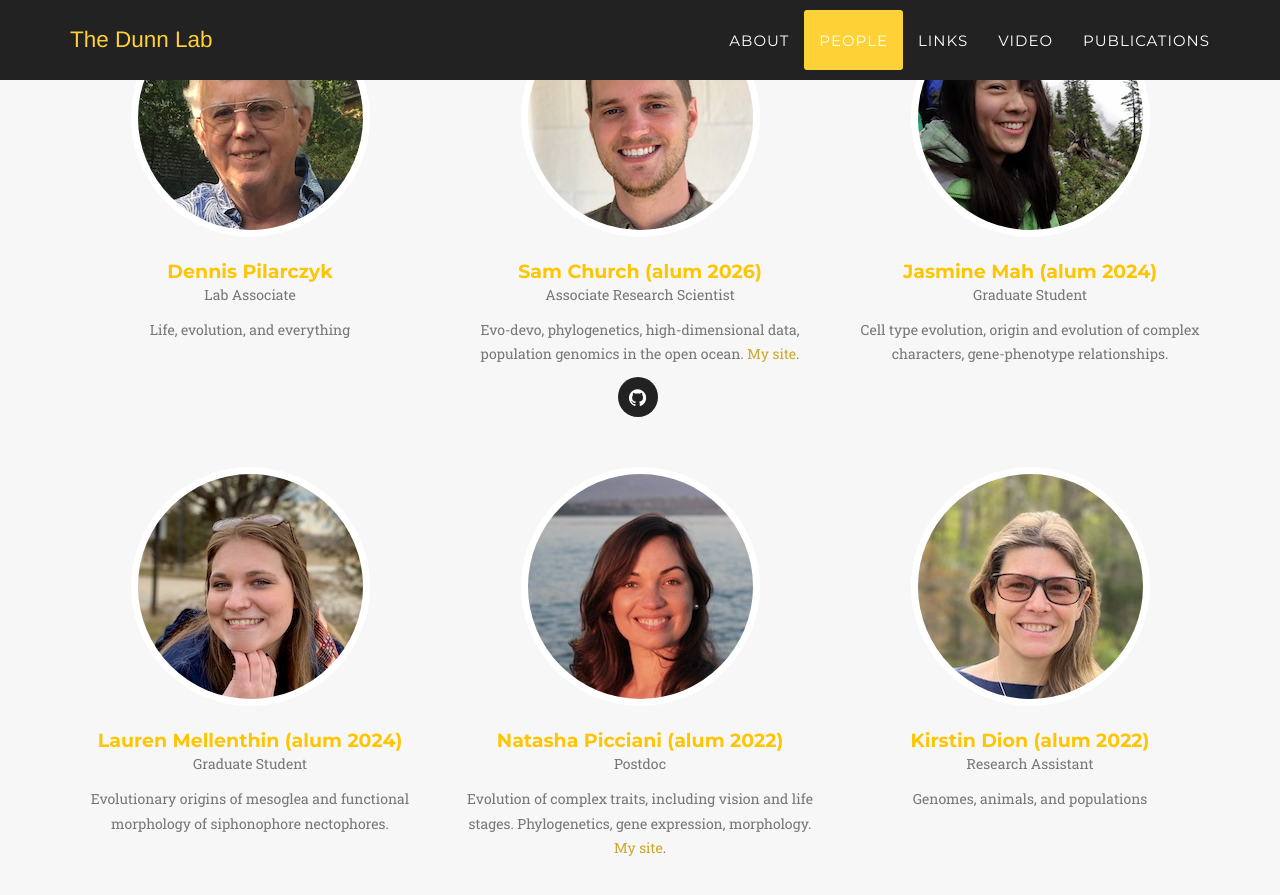
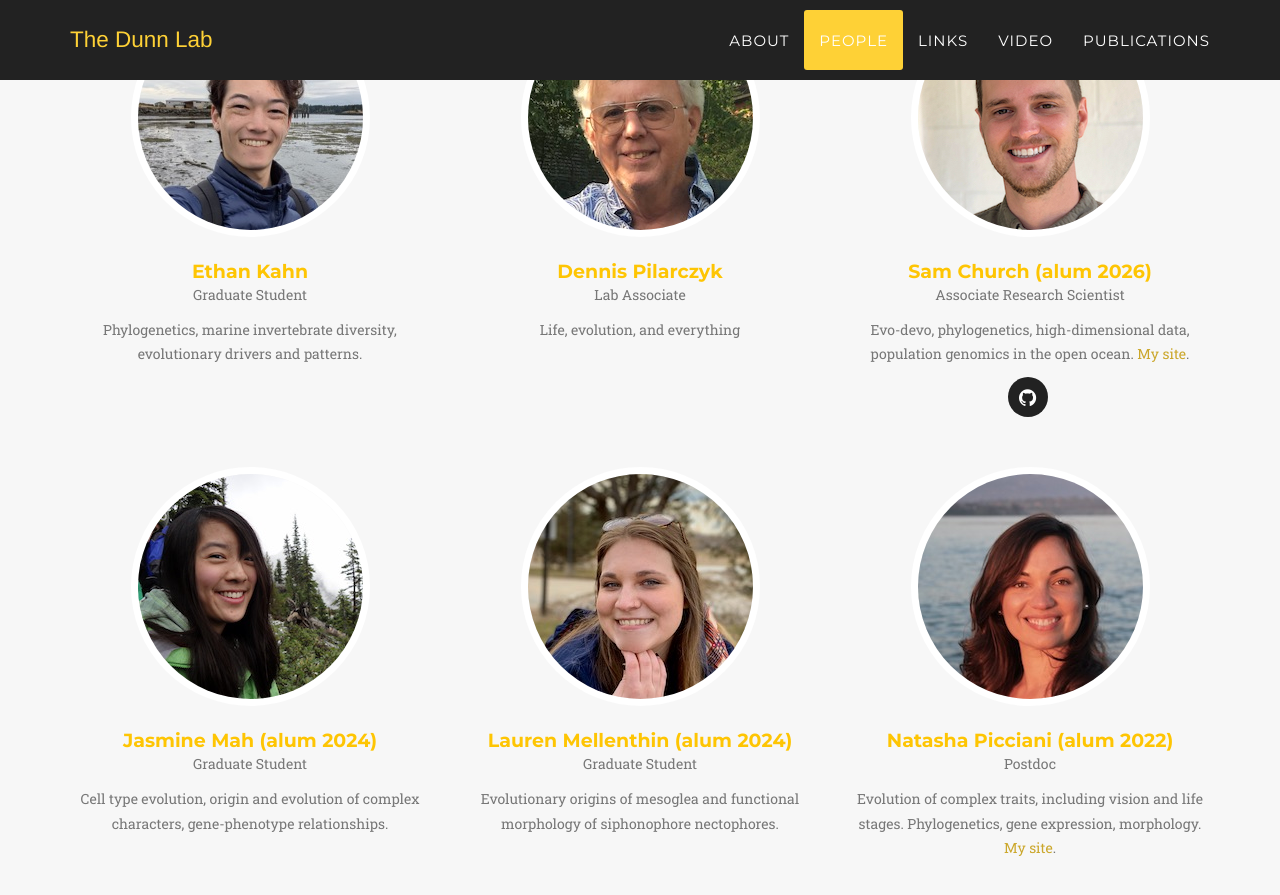
Before and after one commit to caseywdunn/caseywdunn.github.io, a Jekyll site: the page built from index.html, in a window 1280 px wide and 900 px high, scrolled down 3867 px. Shown: the top 895 px of the window. Built offline with Jekyll 4.4.1, drawn with Linux system fonts in a browser that asks for light colours; some web fonts are replaced.

Commit message:
Add Ethan Kahn
Graduate student. Placed among the current members by last name, which
is how the list is already ordered within a role.

Co-Authored-By: Claude Opus 5 <noreply@anthropic.com>

```diff
--- a/_config.yml
+++ b/_config.yml
@@ -89,6 +89,12 @@ people:
   pic: dalila
   position: Graduate Student
   description: Evolution of marine invertebrates, comparative genomics, and 3D genome organization.
+  social:
+
+- name: Ethan Kahn
+  pic: ethan
+  position: Graduate Student
+  description: Phylogenetics, marine invertebrate diversity, evolutionary drivers and patterns.
   social:
 
 - name: Dennis Pilarczyk
```
Also changed, not shown: img/team/ethan.jpg (added).
